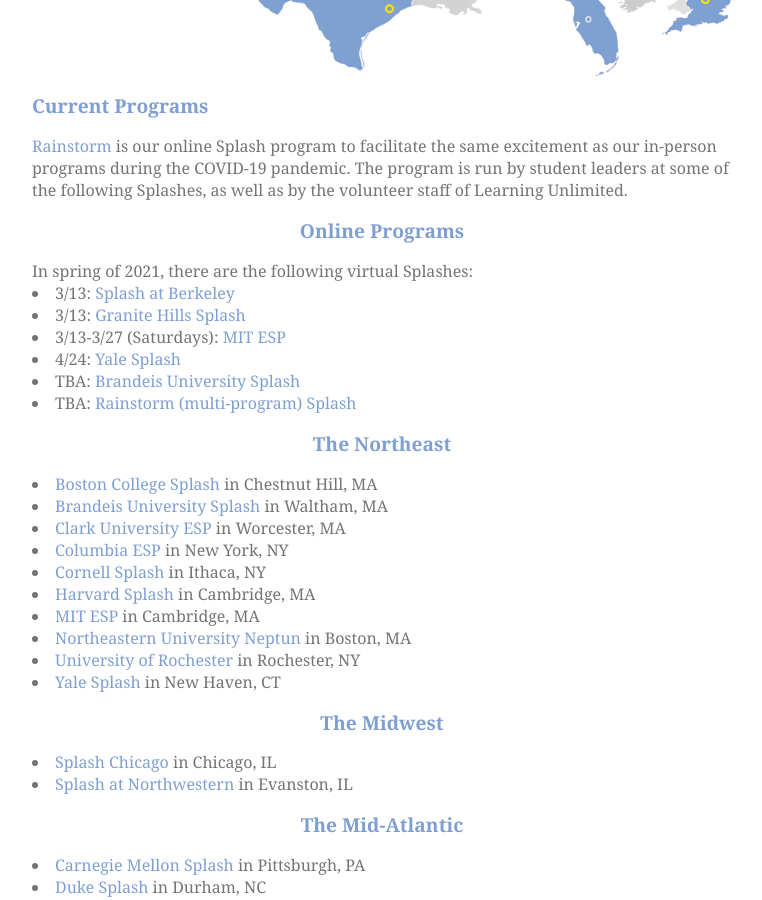
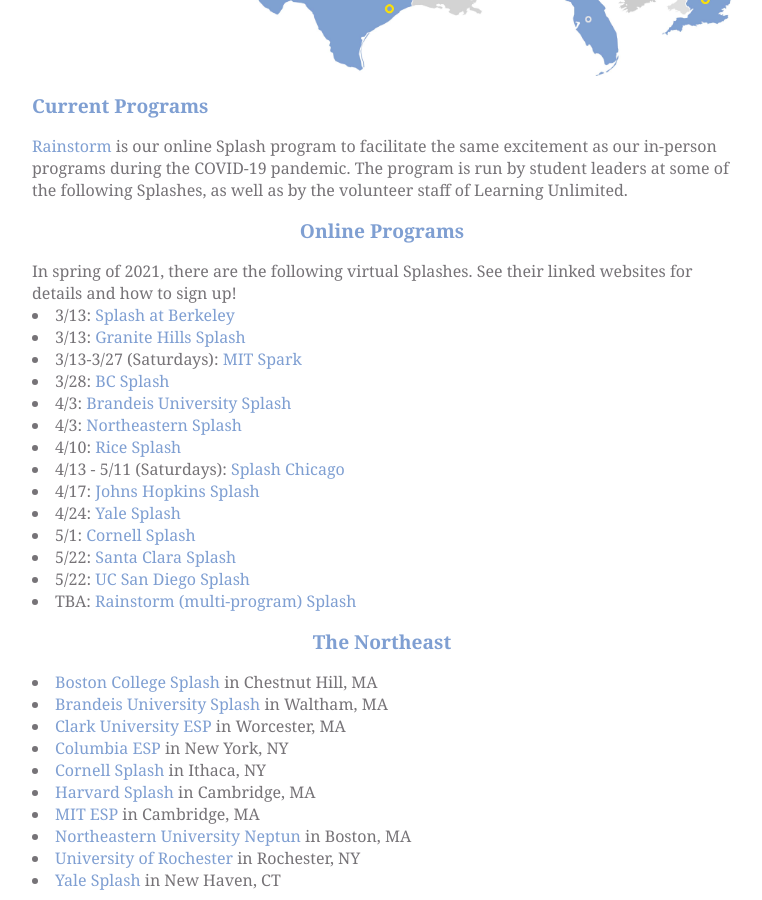
Before and after one commit to learning-unlimited/learning-unlimited.github.io, a Jekyll site: the page built from _current-programs/index.html, in a window 1280 px wide and 900 px high, scrolled down 638 px. Shown: the whole window, without its empty margins (250-1012 px from the left). Built offline with Jekyll 4.4.1, drawn with Linux system fonts in a browser that asks for light colours; nearby versions of some CDN libraries.

Commit message:
Update Spring 2021 program list

```diff
--- a/_current-programs/index.html
+++ b/_current-programs/index.html
@@ -62,12 +62,20 @@
 
        <h2>Online Programs</h2>
 
-In spring of 2021, there are the following virtual Splashes:
+In spring of 2021, there are the following virtual Splashes. See their linked websites for details and how to sign up!
   <li>3/13: <a href="https://berkeley.learningu.org/">Splash at Berkeley</a></li>
   <li>3/13: <a href="https://granite.learningu.org/">Granite Hills Splash</a></li>
-  <li>3/13-3/27 (Saturdays): <a href="https://esp.mit.edu/">MIT ESP</a></li>
+  <li>3/13-3/27 (Saturdays): <a href="https://esp.mit.edu/">MIT Spark</a></li>
+  <li>3/28: <a href="https://bcsplash.learningu.org/">BC Splash</a></li>
+  <li>4/3: <a href="https://brandeis.learningu.org/">Brandeis University Splash </a></li>
+  <li>4/3: <a href="https://neptun.learningu.org/">Northeastern Splash</a></li>
+  <li>4/10: <a href="https://ricesplash.learningu.org/">Rice Splash</a></li>
+  <li>4/13 - 5/11 (Saturdays): <a href="https://splashchicago.learningu.org/">Splash Chicago</a></li>
+  <li>4/17: <a href="https://hopkins.learningu.org/">Johns Hopkins Splash</a></li>
   <li>4/24: <a href="https://yale.learningu.org/">Yale Splash</a></li>
-  <li>TBA: <a href="https://brandeis.learningu.org/">Brandeis University Splash </a></li>
+  <li>5/1: <a href="https://cornell.learningu.org/">Cornell Splash</a></li>
+  <li>5/22: <a href="https://santaclarasplash.learningu.org/">Santa Clara Splash</a></li>
+  <li>5/22: <a href="https://ucsd.learningu.org/">UC San Diego Splash</a></li>
   <li>TBA: <a href="https://cloud.learningu.org/">Rainstorm (multi-program) Splash</a></li>
 </div>
 
```
